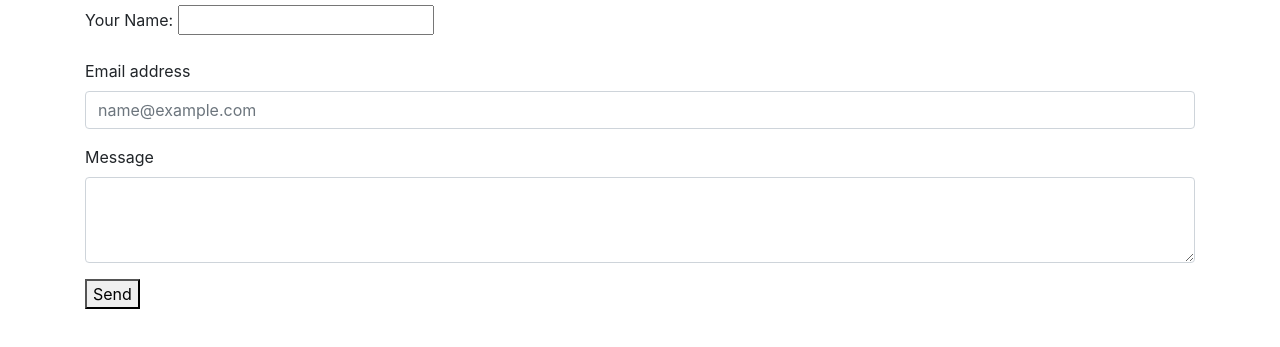
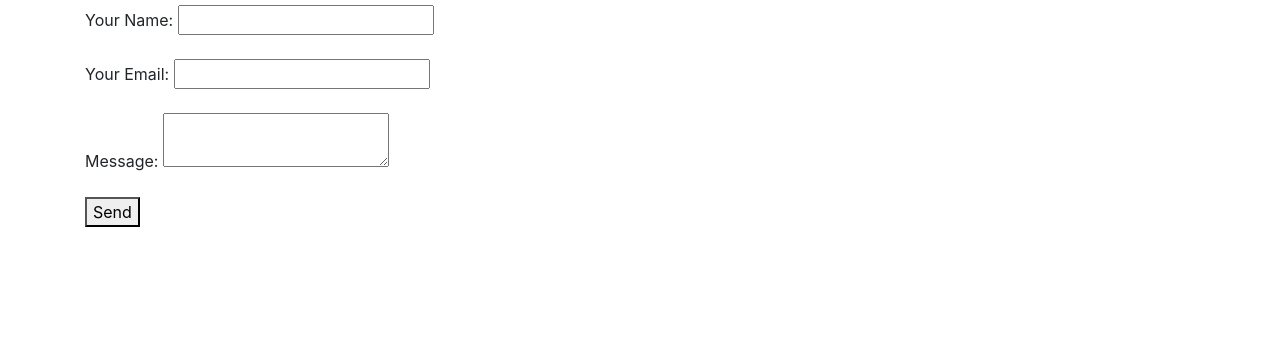
Before and after one commit to Kuhlkeato/portfolio, a plain HTML site: page contact/index.html in a window 1280 px wide. Shown: the part 443-790 px from the top of the page. Drawn offline with nearby package versions, Linux system fonts and the light colour scheme.

Commit message:
fixed text box

```diff
--- a/contact/index.html
+++ b/contact/index.html
@@ -44,22 +44,21 @@
 
     <h2>Contact!</h2>
 
-    <form name="contact" method="POST" data-netlify="true">
+  <form name="contact" method="POST" data-netlify="true">
   <p>
     <label>Your Name: <input type="text" name="name" /></label>
   </p>
-  <div class="mb-3">
-  <label for="exampleFormControlInput1" class="form-label">Email address</label>
-  <input type="email" class="form-control" id="exampleFormControlInput1" placeholder="name@example.com">
-  </div>
-  <div class="mb-3">
-  <label for="exampleFormControlTextarea1" class="form-label">Message</label>
-  <textarea class="form-control" id="exampleFormControlTextarea1" rows="3"></textarea>
-  </div>
+  <p>
+    <label>Your Email: <input type="email" name="email" /></label>
+  </p>
+  <p>
+    <label>Message: <textarea name="message"></textarea></label>
+  </p>
   <p>
     <button type="submit">Send</button>
   </p>
 </form>
+
 
   </div>
   <script src="https://code.jquery.com/jquery-3.3.1.slim.min.js"></script>
```
